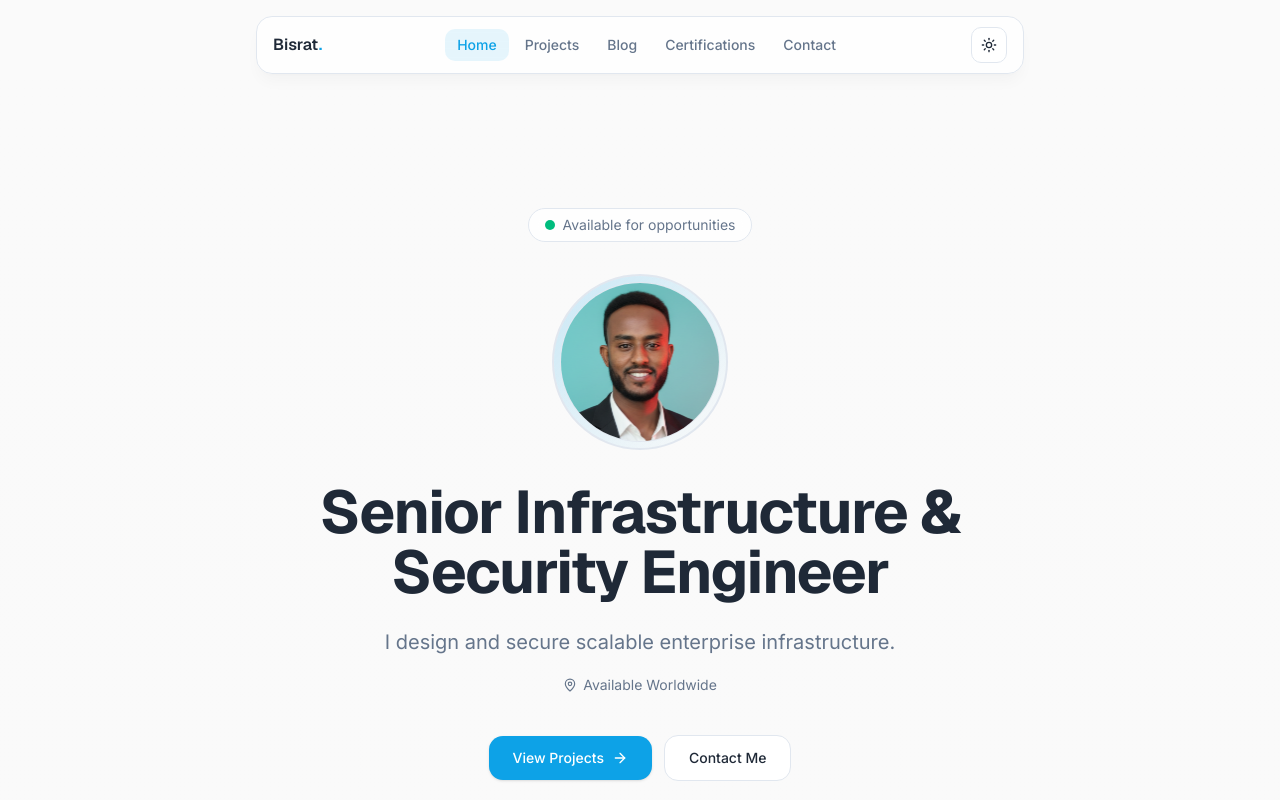
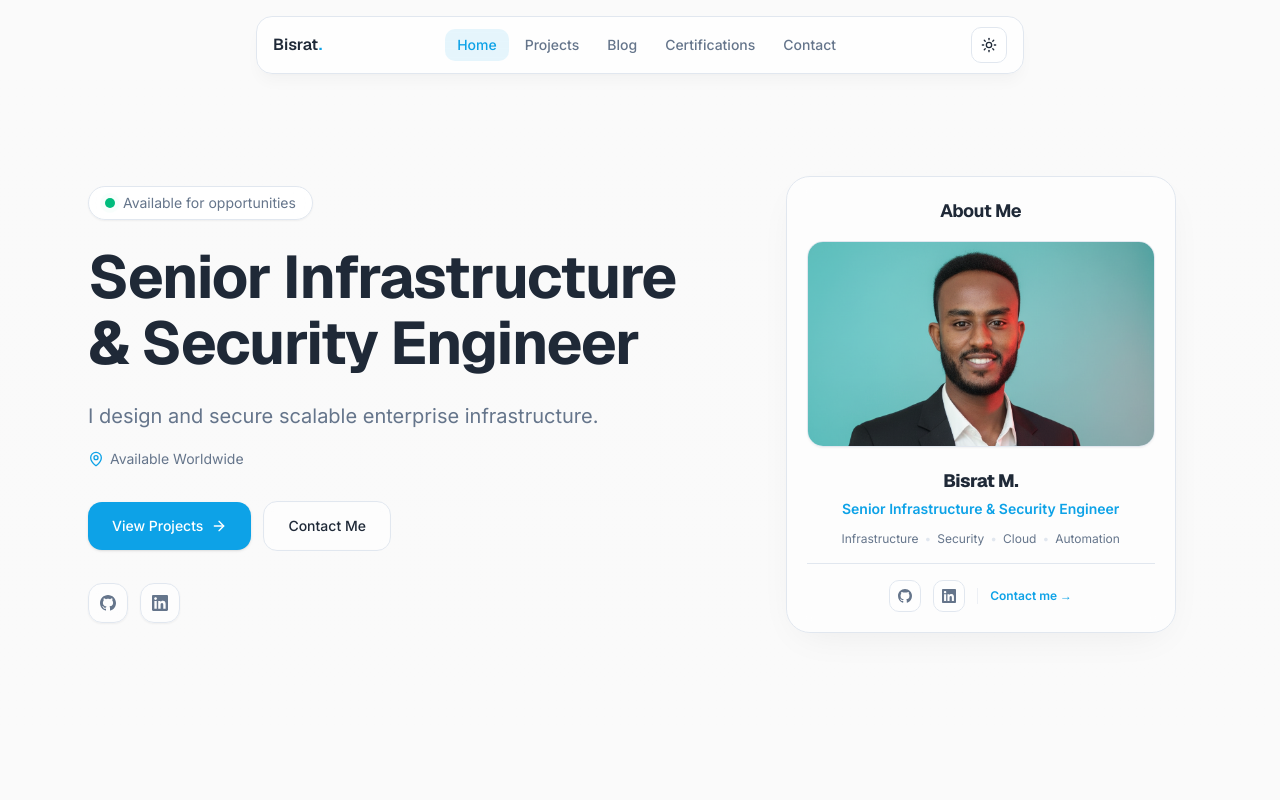
Before and after one commit to Bisrat-Melknew/Bisrat-Melknew.github.io, a Next.js app: page / in a window 1280 px wide. Shown: the top 800 px of the page. Built offline with nearby package versions, Linux system fonts and the light colour scheme.

Commit message:
style: redesign hero to 2-column layout and add clean, high-quality About Me profile card

```diff
--- a/src/components/home/hero.tsx
+++ b/src/components/home/hero.tsx
@@ -16,11 +16,14 @@ export function Hero() {
       {/* Subtle gradient overlay */}
       <div className="absolute inset-0 bg-gradient-to-b from-background via-background/95 to-background" />
 
-      <div className="relative mx-auto max-w-6xl px-6 py-20 md:py-32">
-        <div className="flex flex-col items-center text-center">
+      <div className="relative mx-auto max-w-6xl px-6 py-16 md:py-24">
+        <div className="grid grid-cols-1 lg:grid-cols-12 gap-12 lg:gap-16 items-center">
+
+          {/* Left Column: Hero Text */}
+          <div className="lg:col-span-7 flex flex-col items-center text-center lg:items-start lg:text-left order-1 lg:order-1">
             {/* Availability Badge */}
             <FadeIn delay={0}>
-            <div className="inline-flex items-center gap-2 rounded-full border border-border bg-card/80 px-4 py-1.5 text-sm text-muted-foreground mb-8 backdrop-blur-sm">
+              <div className="inline-flex items-center gap-2 rounded-full border border-border bg-card/85 px-4 py-1.5 text-sm text-muted-foreground mb-6 backdrop-blur-sm shadow-xs">
                 <span className="relative flex h-2.5 w-2.5">
                   <span className="animate-ping absolute inline-flex h-full w-full rounded-full bg-emerald-400 opacity-75" />
                   <span className="relative inline-flex rounded-full h-2.5 w-2.5 bg-emerald-500" />
@@ -29,11 +32,87 @@ export function Hero() {
               </div>
             </FadeIn>
 
-          {/* Portrait Area */}
+            {/* Title */}
             <FadeIn delay={0.1}>
-            <div className="mb-8 relative">
-              <div className="h-36 w-36 md:h-44 md:w-44 rounded-full bg-gradient-to-br from-primary/20 via-primary/10 to-transparent border-2 border-border flex items-center justify-center">
-                <div className="h-32 w-32 md:h-40 md:w-40 rounded-full overflow-hidden bg-gradient-to-br from-muted to-card border border-border flex items-center justify-center relative">
+              <h1 className="font-heading text-4xl md:text-5xl lg:text-6xl font-bold tracking-tight text-foreground max-w-3xl leading-[1.1]">
+                {siteConfig.title}
+              </h1>
+            </FadeIn>
+
+            {/* Tagline */}
+            <FadeIn delay={0.2}>
+              <p className="mt-6 text-lg md:text-xl text-muted-foreground max-w-2xl leading-relaxed">
+                {siteConfig.tagline}
+              </p>
+            </FadeIn>
+
+            {/* Location */}
+            <FadeIn delay={0.25}>
+              <div className="mt-4 flex items-center gap-1.5 text-sm text-muted-foreground">
+                <MapPin className="h-4 w-4 text-primary" />
+                {siteConfig.location}
+              </div>
+            </FadeIn>
+
+            {/* CTA Buttons */}
+            <FadeIn delay={0.3}>
+              <div className="mt-8 flex flex-col sm:flex-row items-center gap-3 w-full sm:w-auto">
+                <Link
+                  href="/projects"
+                  className="w-full sm:w-auto inline-flex items-center justify-center gap-2 rounded-xl bg-primary px-6 py-3.5 text-sm font-medium text-primary-foreground hover:bg-primary/90 transition-all duration-250 shadow-sm hover:shadow-md"
+                >
+                  View Projects
+                  <ArrowRight className="h-4 w-4" />
+                </Link>
+                <Link
+                  href="/contact"
+                  className="w-full sm:w-auto inline-flex items-center justify-center gap-2 rounded-xl border border-border bg-card/50 px-6 py-3.5 text-sm font-medium text-foreground hover:bg-muted hover:border-border transition-all duration-250 backdrop-blur-xs"
+                >
+                  Contact Me
+                </Link>
+              </div>
+            </FadeIn>
+
+            {/* Social Links */}
+            <FadeIn delay={0.35}>
+              <div className="mt-8 flex items-center gap-3">
+                <motion.a
+                  href={socialLinks.github}
+                  target="_blank"
+                  rel="noopener noreferrer"
+                  className="inline-flex h-10 w-10 items-center justify-center rounded-xl border border-border bg-card/50 text-muted-foreground hover:text-foreground hover:border-muted-foreground/30 transition-all backdrop-blur-xs shadow-xs"
+                  whileHover={{ y: -2 }}
+                  transition={{ duration: 0.2 }}
+                  aria-label="GitHub"
+                >
+                  <GithubIcon className="h-4 w-4" />
+                </motion.a>
+                <motion.a
+                  href={socialLinks.linkedin}
+                  target="_blank"
+                  rel="noopener noreferrer"
+                  className="inline-flex h-10 w-10 items-center justify-center rounded-xl border border-border bg-card/50 text-muted-foreground hover:text-foreground hover:border-muted-foreground/30 transition-all backdrop-blur-xs shadow-xs"
+                  whileHover={{ y: -2 }}
+                  transition={{ duration: 0.2 }}
+                  aria-label="LinkedIn"
+                >
+                  <LinkedinIcon className="h-4 w-4" />
+                </motion.a>
+              </div>
+            </FadeIn>
+          </div>
+
+          {/* Right Column: "About Me" Card Layout (getlabsdone style) */}
+          <div className="lg:col-span-5 flex justify-center order-2 lg:order-2 w-full">
+            <FadeIn delay={0.2}>
+              <div className="w-full max-w-[390px] bg-card/60 backdrop-blur-md rounded-3xl border border-border/80 p-5 shadow-[0_12px_40px_-15px_rgba(0,0,0,0.08)] dark:shadow-[0_12px_40px_-15px_rgba(0,0,0,0.5)] transition-all duration-300 hover:shadow-[0_20px_50px_-10px_rgba(0,0,0,0.12)] hover:border-border">
+
+                <h2 className="text-center font-heading text-lg font-bold text-foreground mb-4 tracking-tight">
+                  About Me
+                </h2>
+
+                {/* Profile Picture aspect-ratio-controlled (1065x631) */}
+                <div className="relative w-full aspect-[1065/631] rounded-2xl overflow-hidden border border-border bg-muted/50 mb-5 shadow-xs">
                   <img
                     src="/images/portrait.png"
                     alt="Bisrat Melknew"
@@ -51,85 +130,67 @@ export function Hero() {
                   />
                   <div
                     id="portrait-fallback"
-                    className="absolute inset-0 hidden items-center justify-center"
+                    className="absolute inset-0 hidden items-center justify-center bg-gradient-to-br from-muted to-card"
                   >
-                    <span className="font-heading text-4xl md:text-5xl font-bold text-primary/60">
+                    <span className="font-heading text-4xl font-bold text-primary/60">
                       BM
                     </span>
                   </div>
                 </div>
+
+                {/* Profile Details centered */}
+                <div className="text-center">
+                  <h3 className="font-heading text-lg font-extrabold text-foreground tracking-tight">
+                    {siteConfig.name}
+                  </h3>
+
+                  <p className="text-sm font-semibold text-primary mt-1">
+                    Senior Infrastructure & Security Engineer
+                  </p>
+
+                  <div className="mt-3 flex items-center justify-center gap-1.5 flex-wrap text-xs text-muted-foreground px-2">
+                    <span>Infrastructure</span>
+                    <span className="text-border">•</span>
+                    <span>Security</span>
+                    <span className="text-border">•</span>
+                    <span>Cloud</span>
+                    <span className="text-border">•</span>
+                    <span>Automation</span>
                   </div>
-            </div>
-          </FadeIn>
 
-          {/* Title */}
-          <FadeIn delay={0.2}>
-            <h1 className="font-heading text-4xl md:text-5xl lg:text-6xl font-bold tracking-tight text-foreground max-w-3xl">
-              {siteConfig.title}
-            </h1>
-          </FadeIn>
-
-          {/* Tagline */}
-          <FadeIn delay={0.3}>
-            <p className="mt-6 text-lg md:text-xl text-muted-foreground max-w-xl leading-relaxed">
-              {siteConfig.tagline}
-            </p>
-          </FadeIn>
-
-          {/* Location */}
-          <FadeIn delay={0.35}>
-            <div className="mt-4 flex items-center gap-1.5 text-sm text-muted-foreground">
-              <MapPin className="h-3.5 w-3.5" />
-              {siteConfig.location}
-            </div>
-          </FadeIn>
-
-          {/* CTA Buttons */}
-          <FadeIn delay={0.4}>
-            <div className="mt-10 flex flex-col sm:flex-row items-center gap-3">
-              <Link
-                href="/projects"
-                className="inline-flex items-center gap-2 rounded-xl bg-primary px-6 py-3 text-sm font-medium text-primary-foreground hover:bg-primary/90 transition-colors shadow-sm"
-              >
-                View Projects
-                <ArrowRight className="h-4 w-4" />
-              </Link>
-              <Link
-                href="/contact"
-                className="inline-flex items-center gap-2 rounded-xl border border-border bg-card px-6 py-3 text-sm font-medium text-foreground hover:bg-muted transition-colors"
-              >
-                Contact Me
-              </Link>
-            </div>
-          </FadeIn>
-
-          {/* Social Links */}
-          <FadeIn delay={0.5}>
-            <div className="mt-8 flex items-center gap-3">
-              <motion.a
+                  <div className="mt-4 pt-4 border-t border-border/60 flex items-center justify-center gap-3">
+                    <a
                       href={socialLinks.github}
                       target="_blank"
                       rel="noopener noreferrer"
-                className="inline-flex h-10 w-10 items-center justify-center rounded-xl border border-border bg-card text-muted-foreground hover:text-foreground hover:border-muted-foreground/30 transition-colors"
-                whileHover={{ y: -2 }}
-                transition={{ duration: 0.2 }}
-                aria-label="GitHub"
+                      className="inline-flex h-8 w-8 items-center justify-center rounded-lg border border-border bg-card/50 text-muted-foreground hover:text-foreground hover:border-muted-foreground/30 transition-all text-xs"
+                      aria-label="GitHub Profile"
                     >
-                <GithubIcon className="h-4 w-4" />
-              </motion.a>
-              <motion.a
+                      <GithubIcon className="h-3.5 w-3.5" />
+                    </a>
+                    <a
                       href={socialLinks.linkedin}
                       target="_blank"
                       rel="noopener noreferrer"
-                className="inline-flex h-10 w-10 items-center justify-center rounded-xl border border-border bg-card text-muted-foreground hover:text-foreground hover:border-muted-foreground/30 transition-colors"
-                whileHover={{ y: -2 }}
-                transition={{ duration: 0.2 }}
-                aria-label="LinkedIn"
+                      className="inline-flex h-8 w-8 items-center justify-center rounded-lg border border-border bg-card/50 text-muted-foreground hover:text-foreground hover:border-muted-foreground/30 transition-all text-xs"
+                      aria-label="LinkedIn Profile"
                     >
-                <LinkedinIcon className="h-4 w-4" />
-              </motion.a>
+                      <LinkedinIcon className="h-3.5 w-3.5" />
+                    </a>
+                    <span className="w-px h-4 bg-border/60" />
+                    <Link
+                      href="/contact"
+                      className="text-xs font-semibold text-primary hover:underline"
+                    >
+                      Contact me &rarr;
+                    </Link>
+                  </div>
+                </div>
+
               </div>
             </FadeIn>
+          </div>
+
         </div>
       </div>
     </section>
```
Lines whose indentation alone changed are shown as unchanged.
